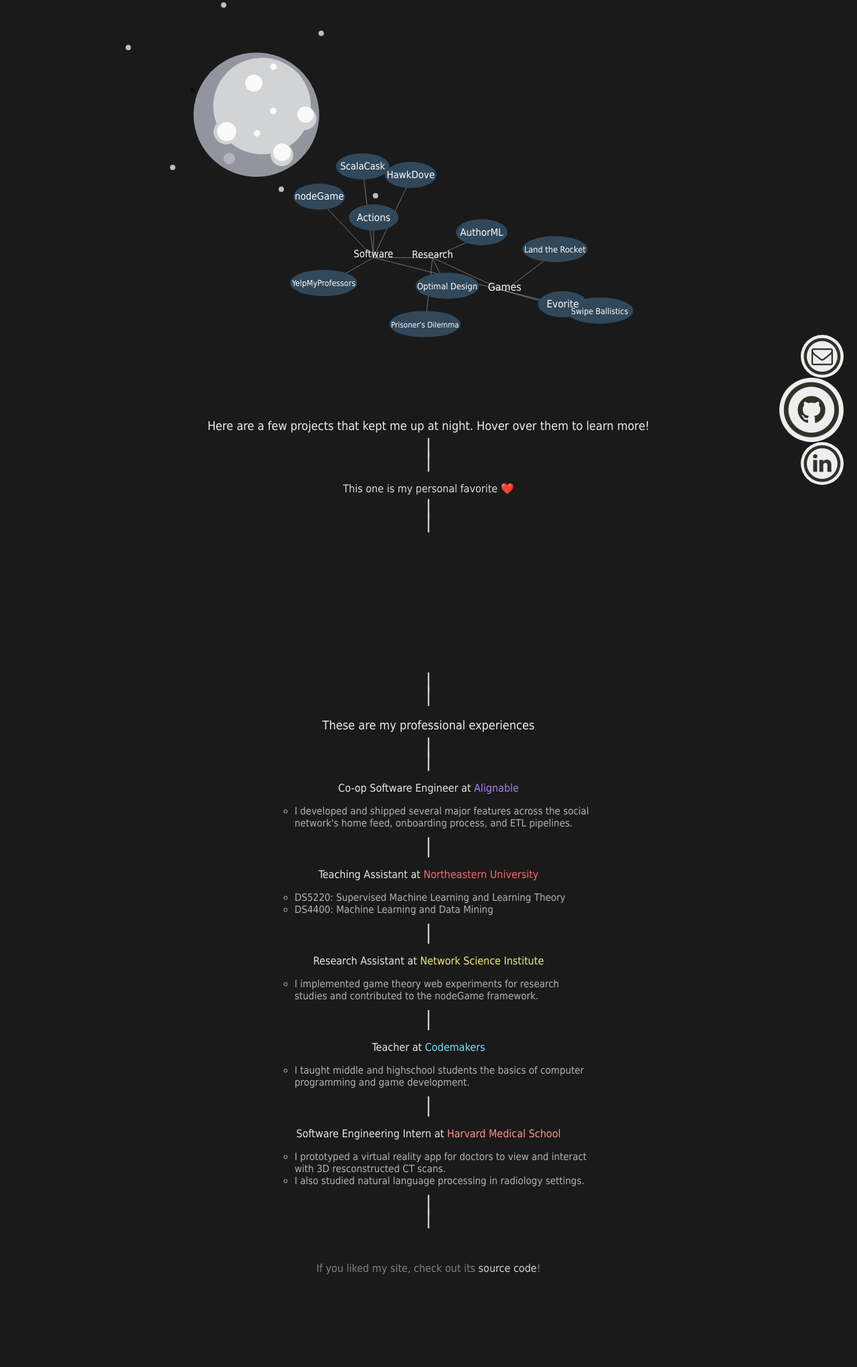
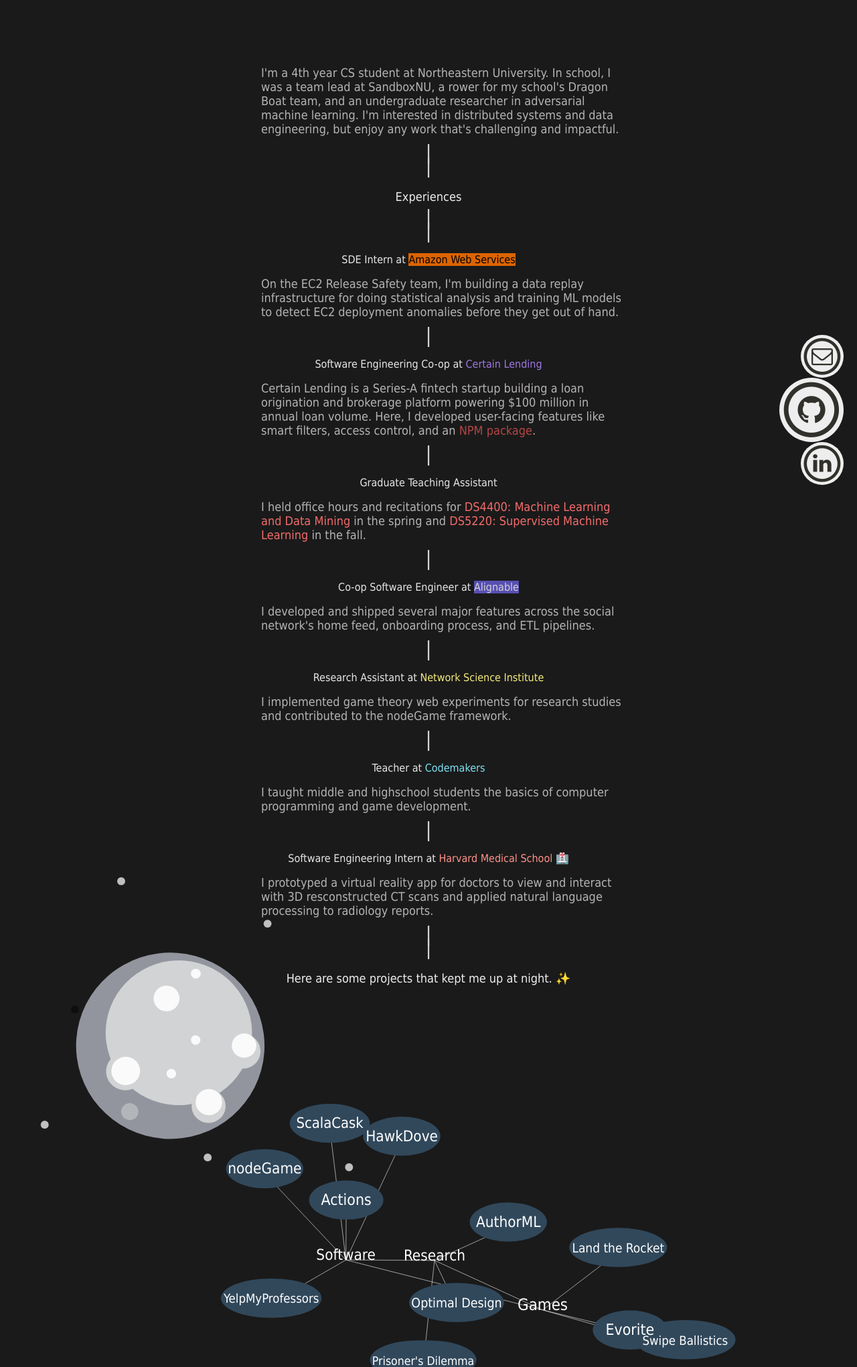
Before and after one commit to ewenw/ewenw.github.io, a plain HTML site: page index.html in a window 1280 px wide. Shown: the part 76-2117 px from the top of the page at 67% size. Before the commit the page ends 1987 px from the top, so only its background shows below. Drawn offline with nearby package versions, Linux system fonts and the light colour scheme; grey boxes are pictures that could not be loaded; a script that the page names is missing.

Commit message:
update 2020

```diff
--- a/index.html
+++ b/index.html
@@ -1,17 +1,88 @@
 <!DOCTYPE html>
 <meta charset="utf-8">
 <head>
-<title>Ewen's Space</title>
+<title>Ewen Wang</title>
 <link rel="stylesheet" href="style.css">
 <link rel="stylesheet" href="https://cdnjs.cloudflare.com/ajax/libs/font-awesome/4.7.0/css/font-awesome.min.css">
 <script type="text/javascript" src="script.js"></script>
 <script async="" src="https://www.googletagmanager.com/gtag/js?id=UA-125720684-1"></script>
 </head>
 <body>
+
+<div class="links-container">
+    <a href="mailto:wang.yuxu@northeastern.edu" target="_blank" class="button_sliding_bg fa-stack fa-2x icon">
+    <i class="fa fa-circle-thin fa-stack-2x"></i>
+    <i class="fa fa-envelope-o fa-stack-1x"></i>
+    </a>
+    <a href="https://github.com/ewenw" target="_blank" class="button_sliding_bg fa-stack fa-3x icon">
+        <i class="fa fa-circle-thin fa-stack-2x"></i>
+        <i class="fa fa-github fa-stack-1x"></i>
+    </a>
+    <a href="https://www.linkedin.com/in/ewenw/" target="_blank" class="button_sliding_bg fa-stack fa-2x icon">
+        <i class="fa fa-circle-thin fa-stack-2x"></i>
+        <i class="fa fa-linkedin fa-stack-1x"></i>
+    </a>
+</div>
 <p class="title">Hi, I'm Ewen 👨‍🚀</p>
-<div class="svg-container">
-<svg class='svg-component' xmlns="http://www.w3.org/2000/svg" viewBox="260 60 442.1 616.6">
-    <g stroke="null" id="svg_13">
+<div style="margin-top: 120px"></div>
+<ul>
+    <li class="list-item">I'm a 4th year CS student at Northeastern University. In school, I was a team lead at SandboxNU, a rower for my school's Dragon Boat team, and an undergraduate researcher in adversarial machine learning. I'm interested in distributed systems and data engineering, but enjoy any work that's challenging and impactful.</li>
+</ul>
+<div style="margin-top: 22px"></div>
+<div class="dot-dot">|</div>
+<div class="dot-dot">|</div>
+<p class="subtitle">Experiences</p>
+<div class="dot-dot">|</div>
+<div class="dot-dot">|</div>
+<div class="experiences-container" style="z-index:20; position:relative;">
+    <p class="experience">SDE Intern at <a href="https://www.aws.amazon.com/" style="background: rgb(220,100,0); color:rgb(0,0,0);">Amazon Web Services️</a></p>
+    <ul>
+    <li class="list-item">On the EC2 Release Safety team, I'm building a data replay infrastructure for doing statistical analysis and training ML models to detect EC2 deployment anomalies before they get out of hand.</li>
+    </ul>
+    <div style="margin-top: 22px"></div>
+    <div class="dot-dot">|</div>
+    <p class="experience">Software Engineering Co-op at <a href="https://www.certainlending.com/" style="color:rgb(158, 119, 228);">Certain Lending</a></p><ul>
+    <li class="list-item">Certain Lending is a Series-A fintech startup building a loan origination and brokerage platform powering $100 million in annual loan volume. Here, I developed user-facing features like smart filters, access control, and an <a href="https://www.npmjs.com/package/typeorm-factory-tools" style="color:rgb(180, 70, 70);">NPM package</a>.</li>
+    </ul>
+    <div style="margin-top: 22px"></div>
+    <div class="dot-dot">|</div>
+    <p class="experience">Graduate Teaching Assistant</p>
+    <ul>
+        <li class="list-item">I held office hours and recitations for <a href="http://www.ccs.neu.edu/home/alina/classes/Spring2019/" style="color:rgb(243, 107, 107)">DS4400: Machine Learning and Data Mining</a> in the spring and <a href="http://www.ccs.neu.edu/home/alina/classes/Fall2019/" style="color:rgb(243, 107, 107)">DS5220: Supervised Machine Learning</a> in the fall.</li>
+    </ul>
+    <div style="margin-top: 22px"></div>
+    <div class="dot-dot">|</div>
+    <p class="experience">Co-op Software Engineer at <a href="https://www.alignable.com/" style="background:rgb(88, 79, 178);">Alignable</a></p><ul>
+    <li class="list-item">I developed and shipped several major features across the social network's home feed, onboarding process, and ETL pipelines.</li>
+</ul>
+    <div style="margin-top: 22px"></div>
+    <div class="dot-dot">|</div>
+    <p class="experience">Research Assistant at <a href="https://www.networkscienceinstitute.org/" style="color:rgb(243, 235, 125)">Network Science Institute</a></p>
+    <ul>
+        <li class="list-item">I implemented game theory web experiments for research studies and contributed to the nodeGame framework.</li>
+    </ul>
+    <div style="margin-top: 22px"></div>
+    <div class="dot-dot">|</div>
+    <p class="experience">Teacher at <a href="https://www.codemakers.us/" style="color:rgb(125, 225, 243)">Codemakers</a></p>
+    <ul>
+        <li class="list-item">I taught middle and highschool students the basics of computer programming and game development.</li>
+    </ul>
+    <div style="margin-top: 22px"></div>
+    <div class="dot-dot">|</div>
+    <p class="experience">Software Engineering Intern at <a href="http://lmic.mgh.harvard.edu/" style="color:rgb(255, 146, 138)">Harvard Medical School 🏥</a></p>
+    <ul>
+        <li class="list-item">I prototyped a virtual reality app for doctors to view and interact with 3D resconstructed CT scans and applied natural language processing to radiology reports.</li>
+    </ul>
+    <div style="margin-top: 22px"></div>
+
+<div class="dot-dot">|</div>
+<div class="dot-dot">|</div>
+
+<p class="subtitle" id="description">Here are some projects that kept me up at night. ✨</p>
+</div>
+<div class="svg-container" style="margin-top:-180px;">
+    <svg  class='svg-component' xmlns="http://www.w3.org/2000/svg" viewBox="260 60 442.1 616.6">
+        <g stroke="null" id="svg_13">
             <circle stroke="null" transform="matrix(0.22522532234580367,0.6658389356045532,-0.6736507737231836,0.22261296126216593,343.29422983582083,-44.19267803732777) " r="135.7" id="svg_1" fill="#93959E" cy="293.99286" cx="317.91165"/>
             <circle stroke="null" transform="matrix(0.22522532234580367,0.6658389356045532,-0.6736507737231836,0.22261296126216593,365.9253396615337,-27.70079764467728) " r="6.9" id="svg_11" fill="#FAFAFA" cy="327.86121" cx="317.53106"/>
             <circle stroke="null" transform="matrix(0.22522532234580367,0.6658389356045532,-0.6736507737231836,0.22261296126216593,359.8667781500629,-45.03613444449567) " r="6.9" id="svg_41" fill="#FAFAFA" cy="309.59289" cx="330.41168"/>
@@ -30,86 +101,33 @@
             <circle stroke="null" transform="matrix(0.22522532234580367,0.6658389356045532,-0.6736507737231836,0.22261296126216593,383.9189269819776,-74.59112119204576) " r="0.08556" id="svg_45" fill="#FAFAFA" cy="312.05568" cx="376.57241"/>
             <circle stroke="null" r="4.08482" id="svg_29" fill="#bfbfbf" cy="357.19821" cx="399.75129"/>
             <circle stroke="null" r="4.08482" opacity="0.44" id="svg_31" cy="195.72264" cx="119.18153"/>
-           </g>
-           <g stroke="null" id="svg_20">
+        </g>
+        <g stroke="null" id="svg_20">
             <circle stroke="null" r="4.08482" id="svg_14" fill="#bfbfbf" cy="64.56365" cx="166.59878"/>
             <circle stroke="null" r="4.08482" id="svg_15" fill="#bfbfbf" cy="313.72108" cx="88.314"/>
             <circle stroke="null" r="4.08482" id="svg_16" fill="#bfbfbf" cy="108.04079" cx="316.36098"/>
             <circle stroke="null" r="4.08482" id="svg_17" fill="#bfbfbf" cy="347.16503" cx="255.09462"/>
             <circle stroke="null" r="4.08482" id="svg_18" fill="#bfbfbf" cy="129.77935" cx="20.24027"/>
-           </g>
-</svg>
-    <p class="subtitle" id="description">Here are a few projects that kept me up at night. Hover over them to learn more!</p>
+        </g>
+    </svg>
 
 </div>
-<div class="links-container">
-    <a href="mailto:wang.yuxu@northeastern.edu" target="_blank" class="button_sliding_bg fa-stack fa-2x icon">
-    <i class="fa fa-circle-thin fa-stack-2x"></i>
-    <i class="fa fa-envelope-o fa-stack-1x"></i>
-    </a>
-    <a href="https://github.com/ewenw" target="_blank" class="button_sliding_bg fa-stack fa-3x icon">
-        <i class="fa fa-circle-thin fa-stack-2x"></i>
-        <i class="fa fa-github fa-stack-1x"></i>
-    </a>
-    <a href="https://www.linkedin.com/in/ewenw/" target="_blank" class="button_sliding_bg fa-stack fa-2x icon">
-        <i class="fa fa-circle-thin fa-stack-2x"></i>
-        <i class="fa fa-linkedin fa-stack-1x"></i>
-    </a>
-</div>
+
 <div class="evorite">
     <div class="dot-dot">|</div>
     <div class="dot-dot">|</div>
-    <p class="subtitle--small">This one is my personal favorite ️️❤️</p>
+    <p class="subtitle">This one is my favorite 💖</p>
     <div class="dot-dot">|</div>
     <div class="dot-dot">|</div>
-    <iframe width="360" height="215" src="https://www.youtube.com/embed/kBr5VCHUqog?controls=1&autoplay=0" frameborder="0" allow="accelerometer; autoplay; encrypted-media; gyroscope; picture-in-picture" allowfullscreen></iframe>
+    <div style="margin-top: 22px"></div>
+    <iframe width="560" height="315" src="https://www.youtube.com/embed/kBr5VCHUqog?controls=1&autoplay=0" frameborder="0" allow="accelerometer; autoplay; encrypted-media; gyroscope; picture-in-picture" allowfullscreen></iframe>
 </div>
-<div class="dot-dot">|</div>
-<div class="dot-dot">|</div>
-<p class="subtitle">These are my professional experiences</p>
-<div class="dot-dot">|</div>
-<div class="dot-dot">|</div>
-<div class="experiences-container">
-    <p class="experience">Co-op Software Engineer at <a href="https://www.alignable.com/" style="color:rgb(168, 129, 248);">Alignable</a></p><ul>
-        <li class="list-item">I developed and shipped several major features across the social network's home feed, onboarding process, and ETL pipelines.</li>
-    </ul>
-    <div style="margin-top: 22px"></div>
-    <div class="dot-dot">|</div>
-    <p class="experience">Teaching Assistant at <a href="http://www.ccs.neu.edu/home/alina/classes/Spring2019/" style="color:rgb(243, 107, 107)">Northeastern University</a></p>
-    <ul>
-        <li class="list-item">DS5220: Supervised Machine Learning and Learning Theory</li>
-        <li class="list-item">DS4400: Machine Learning and Data Mining</li>
-    </ul>
-    <div style="margin-top: 22px"></div>
-    <div class="dot-dot">|</div>
-    <p class="experience">Research Assistant at <a href="https://www.networkscienceinstitute.org/" style="color:rgb(243, 235, 125)">Network Science Institute</a></p>
-    <ul>
-        <li class="list-item">I implemented game theory web experiments for research studies and contributed to the nodeGame framework.</li>
-    </ul>
-    <div style="margin-top: 22px"></div>
-    <div class="dot-dot">|</div>
-    <p class="experience">Teacher at <a href="https://www.networkscienceinstitute.org/" style="color:rgb(125, 225, 243)">Codemakers</a></p>
-    <ul>
-        <li class="list-item">I taught middle and highschool students the basics of computer programming and game development.</li>
-    </ul>
-    <div style="margin-top: 22px"></div>
-    <div class="dot-dot">|</div>
-    <p class="experience">Software Engineering Intern at <a href="http://lmic.mgh.harvard.edu/" style="color:rgb(255, 146, 138)">Harvard Medical School</a></p>
-    <ul>
-        <li class="list-item">I prototyped a virtual reality app for doctors to view and interact with 3D resconstructed CT scans.</li>
-        <li class="list-item">I also studied natural language processing in radiology settings.</li>
-    </ul>
-    <div style="margin-top: 22px"></div>
-</div>
-
-<div class="dot-dot">|</div>
-<div class="dot-dot">|</div>
 <script src="https://d3js.org/d3.v4.min.js"></script>
 <script src="attract_physics.js"></script>
 <script src="index_script.js"></script>
 
 <footer>
-    If you liked my site, check out its <a href="https://github.com/ewenw/ewenw.github.io">source code</a>!
+    Check out the <a href="https://github.com/ewenw/ewenw.github.io">source code</a> that I spent way too much time on.
 </footer>
 
 </body>
--- a/style.css
+++ b/style.css
@@ -17,7 +17,6 @@
 .svg-component {
     background-color: rgb(26, 26, 26);
     width: 100%;
-    height: 600px;
 }
 
 .text-label {
@@ -35,7 +34,8 @@
 .title {
     font-size: 25px;
     color: white;
-    margin-left: 80px;
+    text-align: center;
+
 }
 
 *{
@@ -77,6 +77,7 @@
 }
 
 .links-container {
+    z-index: 5;
     bottom: 0;
     right: 20px;
     position: fixed;
@@ -168,7 +169,6 @@
 
 .list-item {
     color: rgb(182, 179, 179);
-    font-size: 15px;
 }
 
 a {
@@ -176,10 +176,21 @@
     text-decoration: none;
 }
 
+ul {
+    margin: 0 auto;
+    list-style-type: none;
+    font-size: 18px;
+}
+@media screen and (min-device-width: 768px) and (max-device-width: 1024px){
+    ul {
+        width: 540px;
+        font-size: 18px;
+    }
+}
 
-ul {
-    display: table;
-    margin: 0 auto;
-    list-style-type: circle;
-    width: 440px;
+@media screen and (min-width: 1024px){
+    ul {
+        width: 540px;
+        font-size: 18px;
+    }
 }
```
